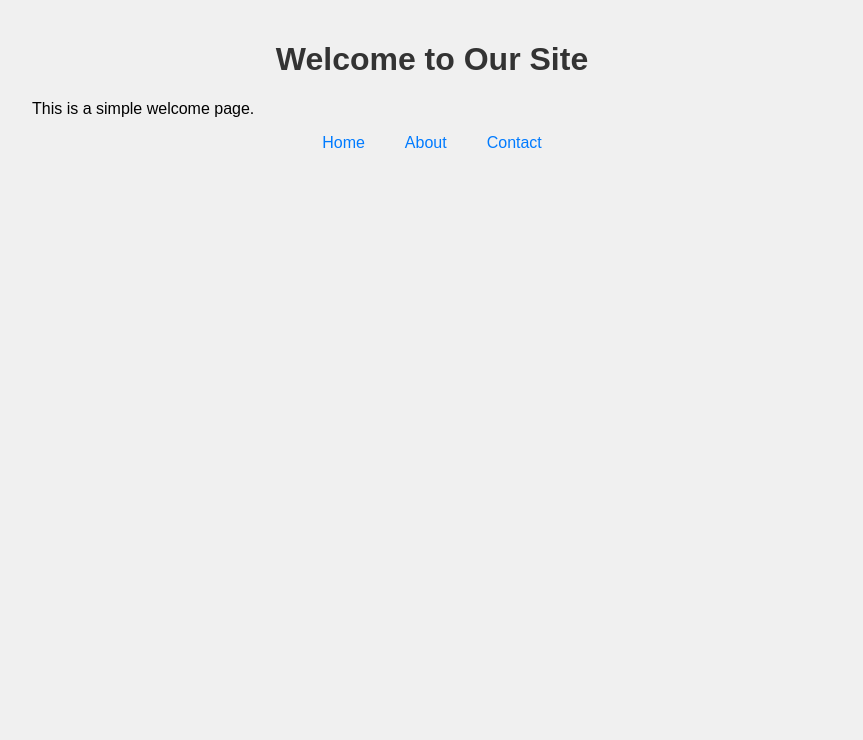
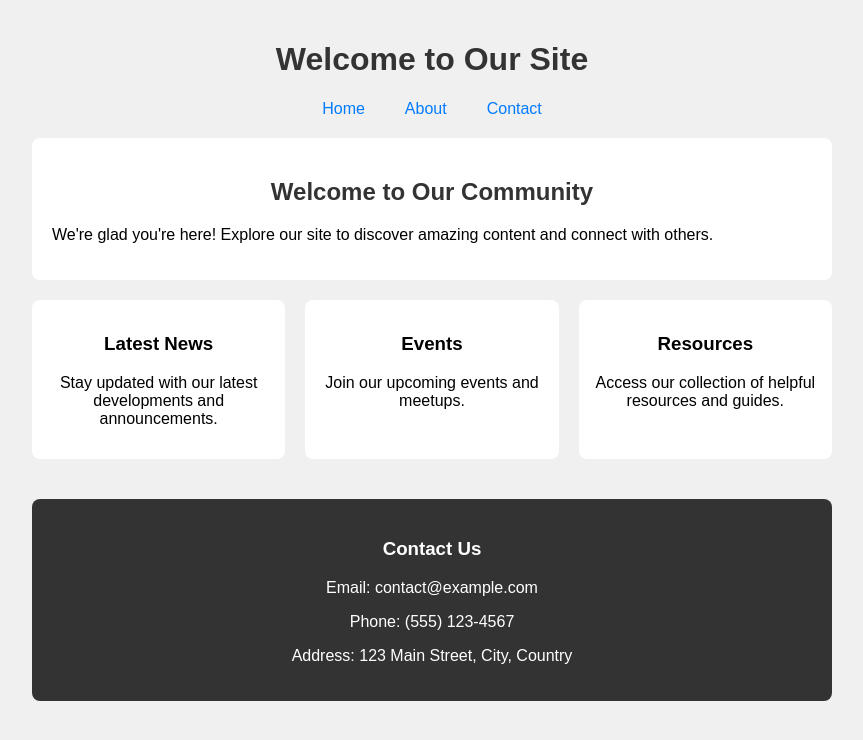
Before and after one commit to alinmco/new-society-test, a plain HTML site: page index.html in a window 1280 px wide. Shown: the whole page, without its empty margins (208-1071 px from the left). Drawn offline with Linux system fonts and the light colour scheme.

Commit message:
Add more content sections

```diff
--- a/index.html
+++ b/index.html
@@ -12,7 +12,7 @@
             padding: 20px;
             background-color: #f0f0f0;
         }
-        h1 {
+        h1, h2 {
             color: #333;
             text-align: center;
         }
@@ -33,11 +33,36 @@
             background-color: #007bff;
             color: white;
         }
+        .welcome-message {
+            background-color: white;
+            padding: 20px;
+            border-radius: 8px;
+            margin: 20px 0;
+        }
+        .featured-content {
+            display: grid;
+            grid-template-columns: repeat(auto-fit, minmax(200px, 1fr));
+            gap: 20px;
+            margin: 20px 0;
+        }
+        .feature-box {
+            background-color: white;
+            padding: 15px;
+            border-radius: 8px;
+            text-align: center;
+        }
+        footer {
+            margin-top: 40px;
+            padding: 20px;
+            background-color: #333;
+            color: white;
+            text-align: center;
+            border-radius: 8px;
+        }
     </style>
 </head>
 <body>
     <h1>Welcome to Our Site</h1>
-    <p>This is a simple welcome page.</p>
     <nav>
         <ul>
             <li><a href="#home">Home</a></li>
@@ -45,5 +70,32 @@
             <li><a href="#contact">Contact</a></li>
         </ul>
     </nav>
+
+    <div class="welcome-message">
+        <h2>Welcome to Our Community</h2>
+        <p>We're glad you're here! Explore our site to discover amazing content and connect with others.</p>
+    </div>
+
+    <div class="featured-content">
+        <div class="feature-box">
+            <h3>Latest News</h3>
+            <p>Stay updated with our latest developments and announcements.</p>
+        </div>
+        <div class="feature-box">
+            <h3>Events</h3>
+            <p>Join our upcoming events and meetups.</p>
+        </div>
+        <div class="feature-box">
+            <h3>Resources</h3>
+            <p>Access our collection of helpful resources and guides.</p>
+        </div>
+    </div>
+
+    <footer>
+        <h3>Contact Us</h3>
+        <p>Email: contact@example.com</p>
+        <p>Phone: (555) 123-4567</p>
+        <p>Address: 123 Main Street, City, Country</p>
+    </footer>
 </body>
 </html>
```
